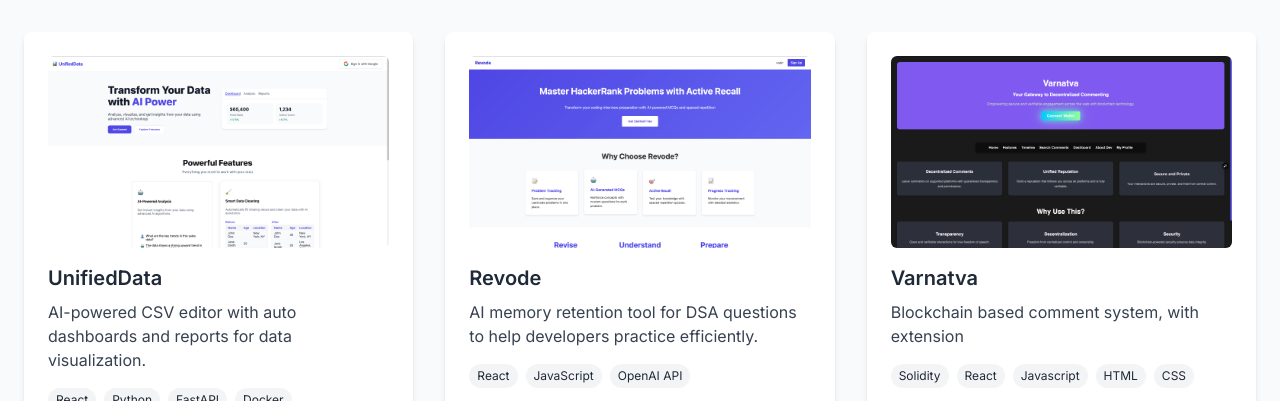
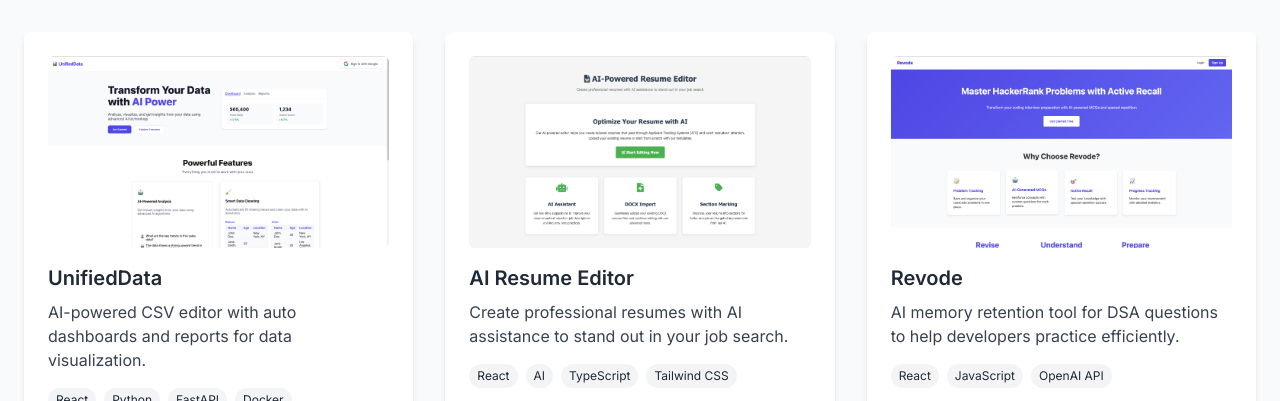
Before and after one commit to Ishanpathak1/portfolio, an Astro site: page / in a window 1280 px wide. Shown: the part 651-1052 px from the top of the page. Built offline with nearby package versions, Linux system fonts and the light colour scheme; Astro itself is replaced by a stand-in of ours.

Commit message:
Projects Updated

```diff
--- a/src/pages/index.astro
+++ b/src/pages/index.astro
@@ -10,6 +10,14 @@ const projects = [
     image: '/images/projects/unified-data.png',
     githubUrl: 'https://github.com/Ishanpathak1/UnifiedData',
     liveUrl: 'https://www.unifieddata.app/'
+  },
+  {
+    title: 'AI Resume Editor',
+    description: 'Create professional resumes with AI assistance to stand out in your job search.',
+    tags: ['React', 'AI', 'TypeScript', 'Tailwind CSS'],
+    image: '/images/projects/airesume.png',
+    githubUrl: 'https://github.com/Ishanpathak1/ai-resume-editor',
+    liveUrl: 'https://ai-resume-editor.vercel.app'
   },
   {
     title: 'Revode',
--- a/src/pages/projects.astro
+++ b/src/pages/projects.astro
@@ -18,6 +18,22 @@ const projects = [
     image: '/images/projects/revode.png',
     githubUrl: 'https://github.com/Ishanpathak1/Revode',
     liveUrl: 'https://revode.vercel.app'
+  },
+  {
+    title: 'BloomBot',
+    description: 'Your AI companion for mental wellness and personal growth with 24/7 support in a safe space.',
+    tags: ['React', 'AI', 'Next.js', 'Tailwind CSS'],
+    image: '/images/projects/bloombot.png',
+    githubUrl: 'https://github.com/Ishanpathak1/BloomBot',
+    liveUrl: 'https://bloom-bot-psi.vercel.app/'
+  },
+  {
+    title: 'AI Resume Editor',
+    description: 'Create professional resumes with AI assistance to stand out in your job search. Features include DOCX import, section marking, and real-time AI suggestions.',
+    tags: ['React', 'AI', 'TypeScript', 'Tailwind CSS'],
+    image: '/images/projects/airesume.png',
+    githubUrl: 'https://github.com/Ishanpathak1/ai-resume-editor',
+    liveUrl: 'https://ai-resume-editor.vercel.app'
   },
   {
     title: 'Varnatva',
```
Also changed, not shown: public/images/projects/airesume.png (added), public/images/projects/bloombot.png (added).
